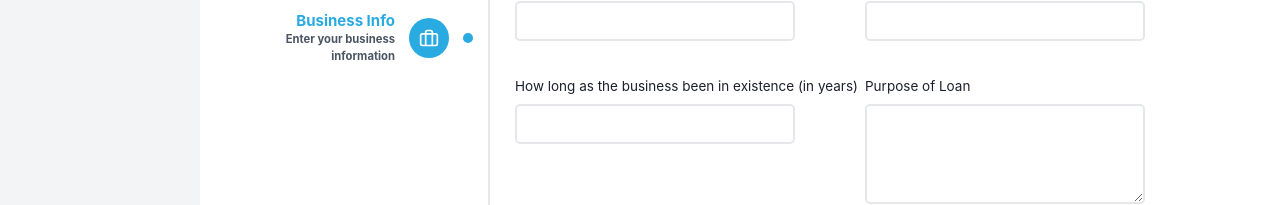
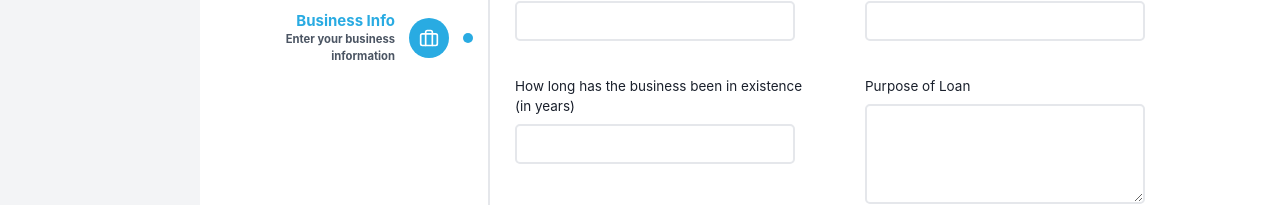
Before and after one commit to danieloski98/eazicred_frontend, a React (Create React App) app: page /dashboard/createsmeloan in a window 1280 px wide. Shown: the part 502-707 px from the top of the page. Built offline with nearby package versions, Linux system fonts and the light colour scheme; no server answers; sample sign-in values are in the browser's storage.

Commit message:
changed spelling

```diff
--- a/src/Features/Dashboard/Components/smeloan/form.tsx
+++ b/src/Features/Dashboard/Components/smeloan/form.tsx
@@ -137,7 +137,7 @@ export default function SMELoanForm() {
       <div className="w-full flex xl:flex-row lg:flex-row md:flex-col sm:flex-col mt-14">
 
         <div className="flex-1 flex flex-col">
-            <label htmlFor={'newpassword'}>How long as the business been in existence (in years)</label>
+            <label htmlFor={'newpassword'}>How long has the business been in existence <br /> (in years)</label>
             <input type="text" name="business_up_time" value={formik.values.business_up_time} onChange={formik.handleChange} onBlur={formik.handleBlur} onFocus={() => formik.setFieldTouched('business_up_time', true, true)} className="xl:w-4/5 lg:w-4/5 md:w-full sm:w-full rounded-lg border-2 border-gray-200 h-16 mt-3 p-3"/>
             {
               formik.errors.business_up_time && <p className="text-sm text-red-500 mt-3">{formik.errors.business_up_time}</p>
```
